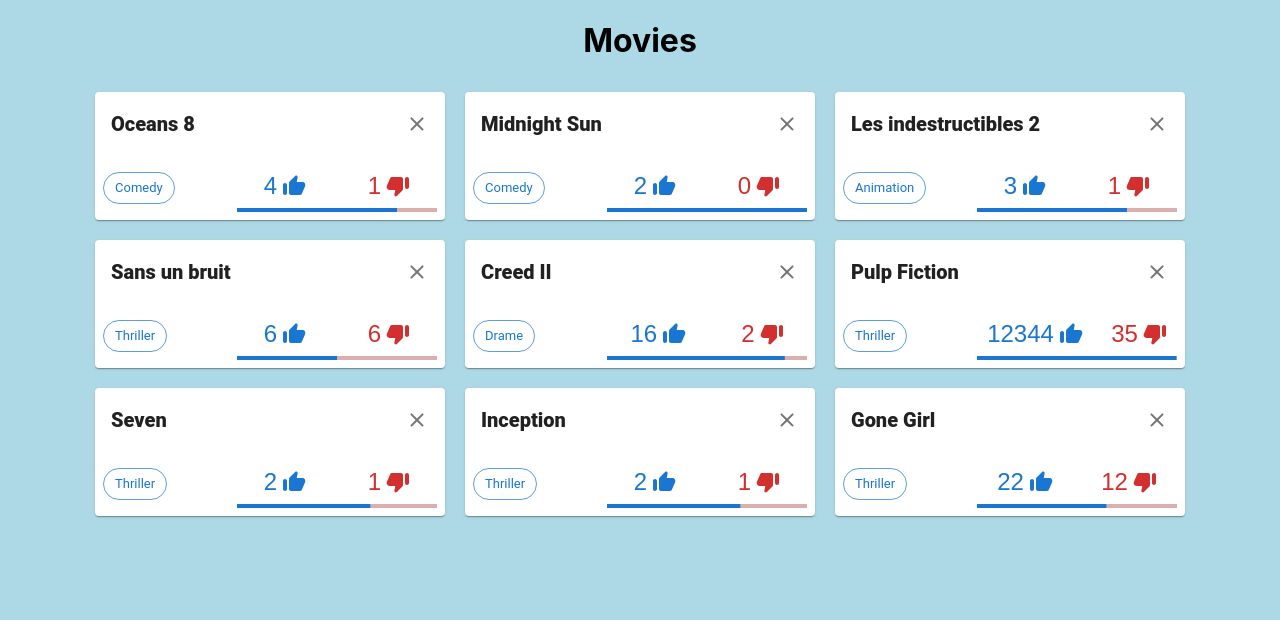
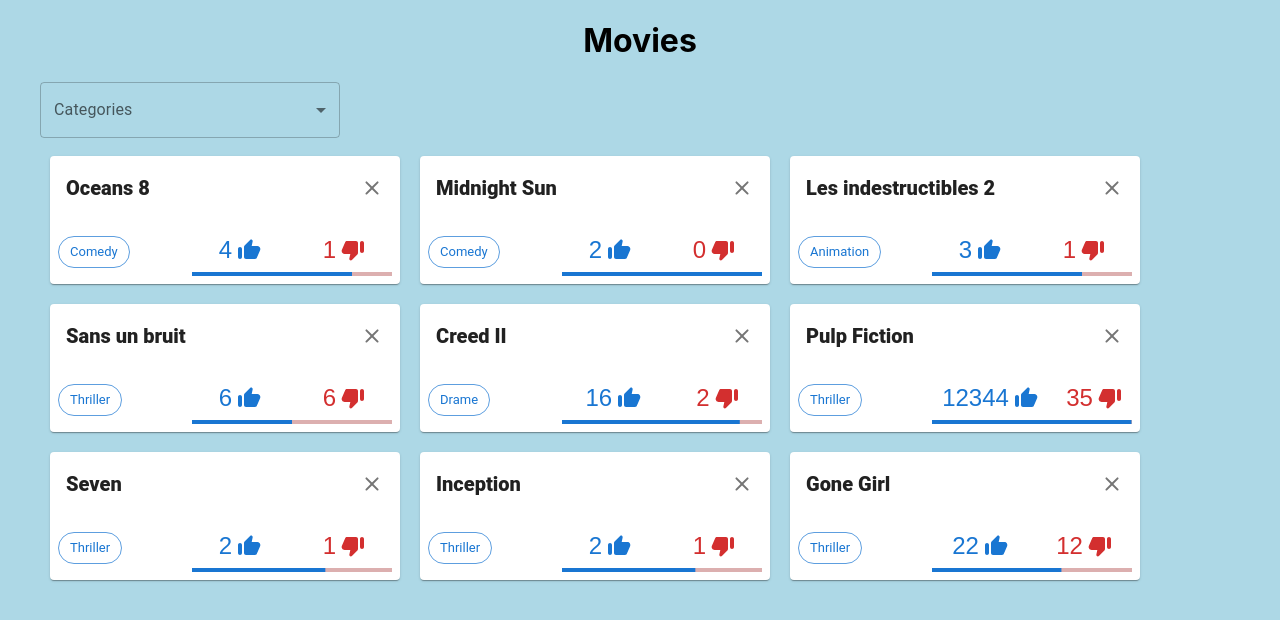
Before and after one commit to Particeep/react-interview, a React (Create React App) app: page / in a window 1280 px wide. Shown: the top 620 px of the page. Built offline with nearby package versions, Linux system fonts and the light colour scheme.

Commit message:
Select categories

```diff
--- /dev/null
+++ b/src/components/SelectCategories.tsx
@@ -0,0 +1,55 @@
+import {
+  FormControl,
+  InputLabel,
+  Select,
+  OutlinedInput,
+  MenuItem,
+  SelectChangeEvent,
+} from "@mui/material";
+import React, { useState } from "react";
+import { useAppDispatch, useAppSelector } from "../app/hooks";
+import { Category } from "../app/types";
+
+import { setSelectedCategories } from "../features/movies/moviesSlice";
+
+export function SelectCategories() {
+  const { categories } = useAppSelector((state) => state.movies);
+
+  const dispatch = useAppDispatch();
+
+  const [names, setNames] = useState<string[]>([]);
+
+  const handleChange = (event: SelectChangeEvent<Category>) => {
+    const {
+      target: { value },
+    } = event;
+
+    // On autofill we get a stringified value.
+    const selectedValues = typeof value === "string" ? value.split(",") : value;
+    if (selectedValues) {
+      dispatch(setSelectedCategories(selectedValues));
+      setNames(selectedValues);
+    }
+  };
+
+  return (
+    <FormControl sx={{ m: 1, width: 300 }}>
+      <InputLabel id="select-categories-label">Categories</InputLabel>
+      <Select
+        labelId="select-categories-label"
+        id="select-categories"
+        multiple
+        value={names as any}
+        onChange={handleChange}
+        input={<OutlinedInput label="Name" />}
+        sx={{ border: "none" }}
+      >
+        {categories.map((categorie) => (
+          <MenuItem key={categorie} value={categorie}>
+            {categorie}
+          </MenuItem>
+        ))}
+      </Select>
+    </FormControl>
+  );
+}
--- a/src/features/movies/Movies.tsx
+++ b/src/features/movies/Movies.tsx
@@ -4,10 +4,14 @@ import { useAppSelector, useAppDispatch } from "../../app/hooks";
 import { Movie } from "../../app/types";
 import { setCategories, setMovies } from "./moviesSlice";
 import { MovieCard } from "../../components/MovieCard";
-import Box from "@mui/material/Box";
+import { Box } from "@mui/material";
+import { Stack } from "@mui/system";
+import { SelectCategories } from "../../components/SelectCategories";
 
 export function Movies() {
-  const { movies, categories } = useAppSelector((state) => state.movies);
+  const { movies, selectedCategories } = useAppSelector(
+    (state) => state.movies
+  );
 
   // Merge like and dislike counts for duplicate movies
   const mergeDuplicateMovies = (movies: Movie[]): Movie[] => {
@@ -42,20 +46,51 @@ export function Movies() {
     const uniqueCategories = categories.filter(
       (category, index) => categories.indexOf(category) === index
     );
-    console.log(uniqueCategories);
     dispatch(setCategories(uniqueCategories));
   }, [movies]);
 
   const dispatch = useAppDispatch();
+
+  const filterByCategories = (movie: Movie) => {
+    if (selectedCategories.length === 0) {
+      return true;
+    }
+    return selectedCategories.includes(movie.category);
+  };
+
   return (
-    <Box>
+    <Box
+      sx={{
+        display: "flex",
+        flexDirection: "column",
+        alignItems: "center",
+        justifyContent: "center",
+      }}
+    >
       <h1>Movies</h1>
-
-      <Box sx={{ display: "flex", flexWrap: "wrap", justifyContent: "center" }}>
-        {movies.map((movie) => (
-          <MovieCard key={movie.id} movie={movie} />
-        ))}
-      </Box>
+      <Stack
+        direction="column"
+        spacing={1}
+        sx={{
+          width: "100vw",
+          maxWidth: "1200px",
+          justifyContent: "center",
+        }}
+      >
+        <SelectCategories />
+        <Box
+          sx={{
+            display: "flex",
+            flexWrap: "wrap",
+            justifyContent: "flex-start",
+            width: "100%",
+          }}
+        >
+          {movies.filter(filterByCategories).map((movie) => (
+            <MovieCard key={movie.id} movie={movie} />
+          ))}
+        </Box>
+      </Stack>
     </Box>
   );
 }
--- a/src/features/movies/moviesSlice.ts
+++ b/src/features/movies/moviesSlice.ts
@@ -4,11 +4,13 @@ import { Category, Movie } from "../../app/types";
 export interface MoviesState {
   movies: Movie[];
   categories: Category[];
+  selectedCategories: Category[];
 }
 
 const initialState: MoviesState = {
   categories: [],
   movies: [],
+  selectedCategories: [],
 };
 
 export const moviesSlice = createSlice({
@@ -17,9 +19,6 @@ export const moviesSlice = createSlice({
   reducers: {
     setMovies: (state, action: PayloadAction<Movie[]>) => {
       state.movies = action.payload;
-    },
-    setCategories: (state, action: PayloadAction<Category[]>) => {
-      state.categories = action.payload;
     },
     deleteMovie: (state, action: PayloadAction<string>) => {
       state.movies = state.movies.filter(
@@ -50,6 +49,12 @@ export const moviesSlice = createSlice({
         movie.dislikes--;
       }
     },
+    setCategories: (state, action: PayloadAction<Category[]>) => {
+      state.categories = action.payload;
+    },
+    setSelectedCategories: (state, action: PayloadAction<Category[]>) => {
+      state.selectedCategories = action.payload;
+    },
   },
 });
 
@@ -61,6 +66,7 @@ export const {
   addLike,
   removeDislike,
   removeLike,
+  setSelectedCategories,
 } = moviesSlice.actions;
 
 export default moviesSlice.reducer;
```
Also changed, not shown: 1 other file (tests, documents, lock files or other folders).
